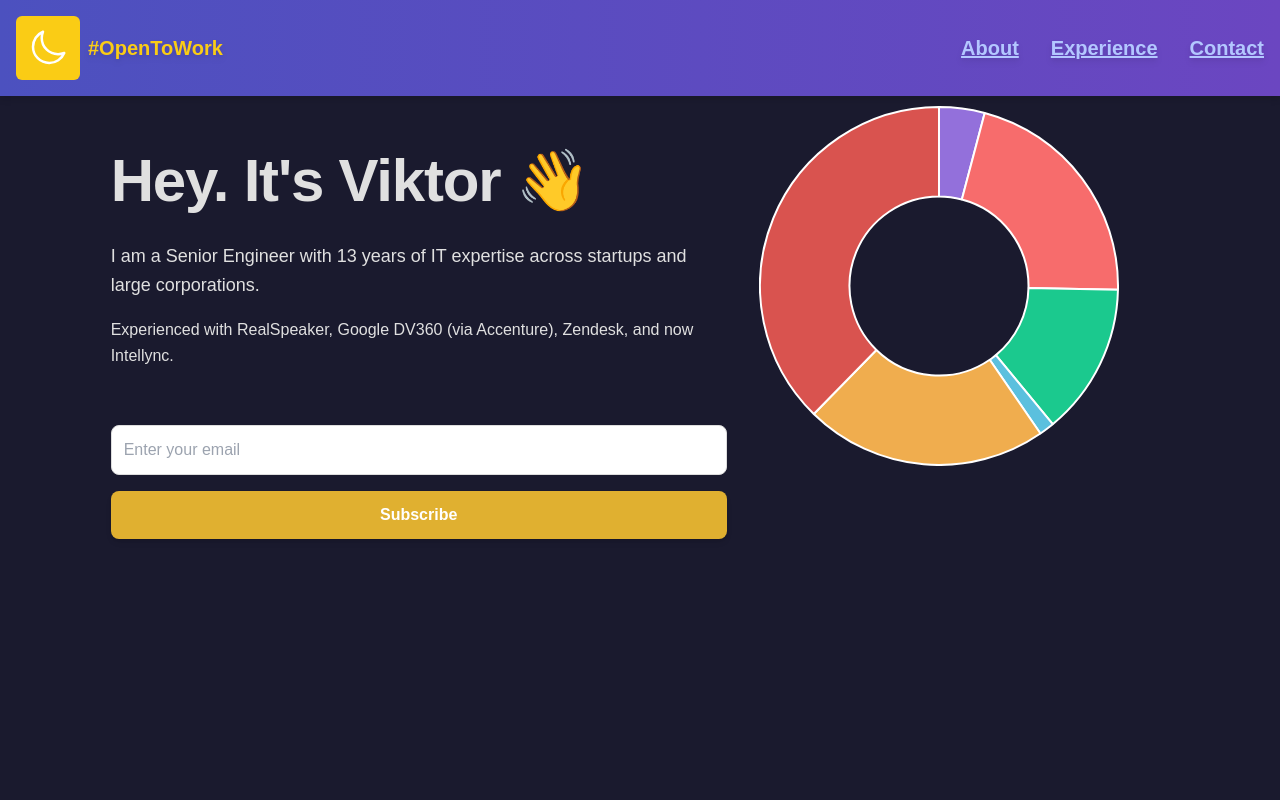
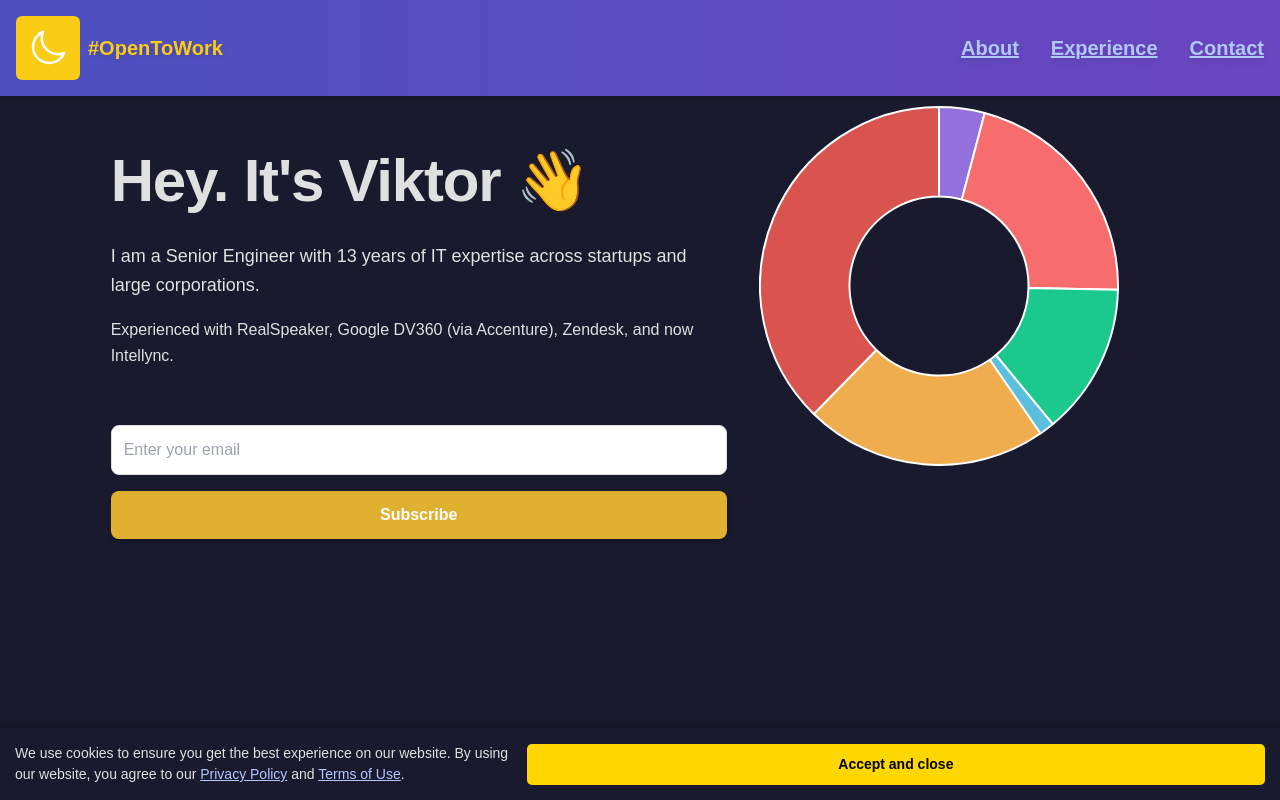
Before and after one commit to victorosetrov/mycv-react, a React (Create React App) app: page / in a window 1280 px wide. Shown: the top 800 px of the page. Built offline with nearby package versions, Linux system fonts and the light colour scheme.

Commit message:
Changing cookies consent

```diff
--- a/public/index.html
+++ b/public/index.html
@@ -42,9 +42,6 @@
       gtag('config', 'G-TCZ8FM15EP');
     </script>
 
-    <!-- GetSiteControl Script (deferred for better performance) -->
-    <script defer src="//l.getsitecontrol.com/xwk96pz7.js"></script>
-
     <title>Viktor Osetrov Portfolio Website</title>
   </head>
 
--- a/src/App.js
+++ b/src/App.js
@@ -3,12 +3,14 @@ import ReactGA from 'react-ga4';
 import Header from './components/Header';
 import MainIntro from './components/MainIntro';
 import Footer from './components/Footer';
+import CookieConsent from './components/CookieConsent';
 
 function App () {
   useEffect(() => {
     ReactGA.initialize('G-TCZ8FM15EP');
     ReactGA.send('pageview');
   }, []);
+
   return (
     <>
       <Header />
@@ -16,8 +18,9 @@ function App () {
         <MainIntro />
       </main>
       <Footer />
+      <CookieConsent /> {/* Add the CookieConsent component here */}
     </>
   );
-};
+}
 
 export default App;
--- /dev/null
+++ b/src/components/CookieConsent.jsx
@@ -0,0 +1,69 @@
+import React, { useState, useEffect } from 'react';
+
+// CSS styles for the banner (optional)
+const bannerStyle = {
+  position: 'fixed',
+  bottom: '0',
+  left: '0',
+  width: '100%',
+  backgroundColor: '#1a1a2e', // Dark background for dark mode
+  color: '#fff',
+  padding: '15px',
+  display: 'flex',
+  justifyContent: 'space-between',
+  alignItems: 'center',
+  zIndex: '999',
+  boxShadow: '0px -2px 10px rgba(0,0,0,0.3)',
+};
+
+const buttonStyle = {
+  backgroundColor: '#ffd700', // Gold button
+  color: '#000',
+  border: 'none',
+  padding: '10px 20px',
+  fontSize: '14px',
+  borderRadius: '5px',
+  cursor: 'pointer',
+};
+
+const linkStyle = {
+  color: '#b3c7ff', // Light blue for links in dark mode
+  textDecoration: 'underline',
+};
+
+const CookieConsent = () => {
+  const [isBannerVisible, setIsBannerVisible] = useState(false);
+
+  // Check if the user has already accepted cookies
+  useEffect(() => {
+    const isAccepted = localStorage.getItem('cookieConsent');
+    if (!isAccepted) {
+      setIsBannerVisible(true);
+    }
+  }, []);
+
+  // Handle cookie consent
+  const acceptCookies = () => {
+    localStorage.setItem('cookieConsent', 'true'); // Store consent in localStorage
+    setIsBannerVisible(false); // Hide banner after acceptance
+  };
+
+  if (!isBannerVisible) {
+    return null; // Don't render the component if the banner isn't visible
+  }
+
+  return (
+    <div style={bannerStyle}>
+      <p style={{ margin: '0', fontSize: '14px' }}>
+        We use cookies to ensure you get the best experience on our website. By using our website, you agree to our{' '}
+        <a href="/privacy-policy" style={linkStyle}>Privacy Policy</a> and{' '}
+        <a href="/terms-of-use" style={linkStyle}>Terms of Use</a>.
+      </p>
+      <button style={buttonStyle} onClick={acceptCookies}>
+        Accept and close
+      </button>
+    </div>
+  );
+};
+
+export default CookieConsent;
```
